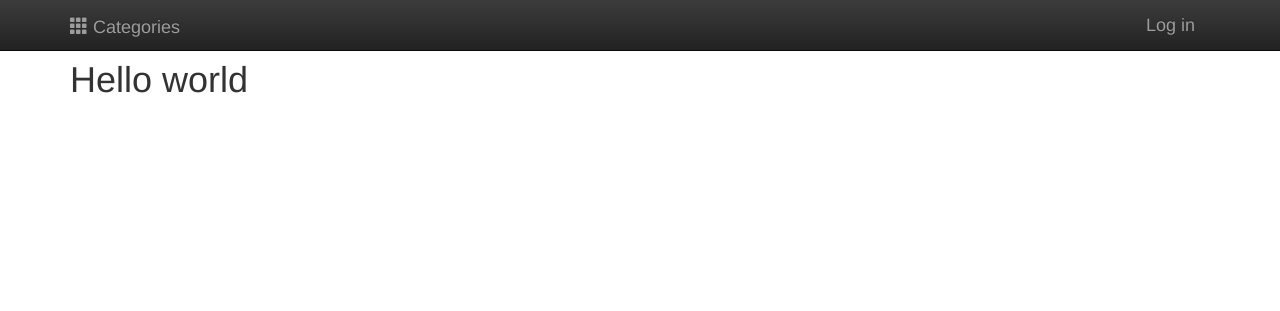
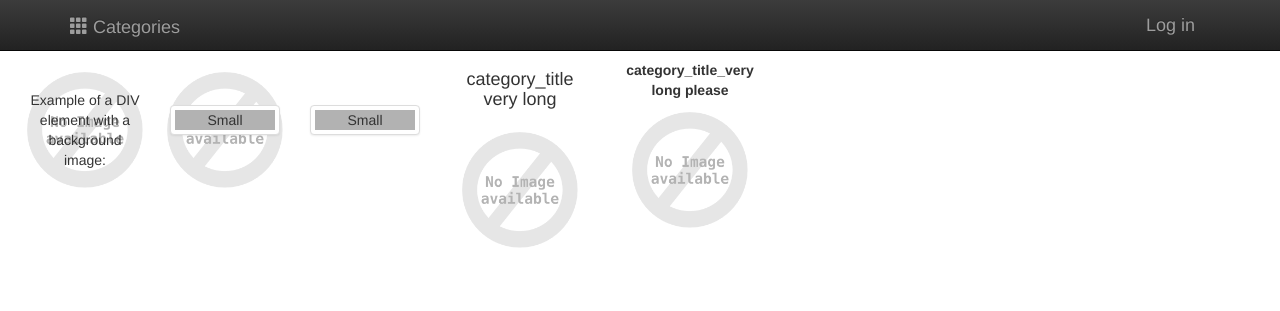
Before and after one commit to aristoteles-nunez/Item-Catalog, a Flask app: page / in a window 1280 px wide. Shown: the top 311 px of the page. Run offline with Flask 2, Linux system fonts and the light colour scheme; some libraries are stand-ins or nearby versions.

Commit message:
feat: Different types of block tiles for categories

```diff
--- a/templates/base.html
+++ b/templates/base.html
@@ -10,6 +10,19 @@
     <!-- Latest compiled and minified JavaScript -->
     <script src="https://ajax.googleapis.com/ajax/libs/jquery/1.11.3/jquery.min.js"></script>
     <script src="https://maxcdn.bootstrapcdn.com/bootstrap/3.3.6/js/bootstrap.min.js"></script>
+    <style type="text/css" media="screen">
+        .category-tile:hover {
+            cursor:pointer;
+            /* Permalink - use to edit and share this gradient: http://colorzilla.com/gradient-editor/#000000+0,000000+100&amp;0+0,0.65+100 */
+            background: -moz-linear-gradient(top,  rgba(0,0,0,0) 0%, rgba(0,0,0,0.65) 100%); /* FF3.6+ */
+            background: -webkit-gradient(linear, left top, left bottom, color-stop(0%,rgba(0,0,0,0)), color-stop(100%,rgba(0,0,0,0.65))); /* Chrome,Safari4+ */
+            background: -webkit-linear-gradient(top,  rgba(0,0,0,0) 0%,rgba(0,0,0,0.65) 100%); /* Chrome10+,Safari5.1+ */
+            background: -o-linear-gradient(top,  rgba(0,0,0,0) 0%,rgba(0,0,0,0.65) 100%); /* Opera 11.10+ */
+            background: -ms-linear-gradient(top,  rgba(0,0,0,0) 0%,rgba(0,0,0,0.65) 100%); /* IE10+ */
+            background: linear-gradient(to bottom,  rgba(0,0,0,0) 0%,rgba(0,0,0,0.65) 100%); /* W3C */
+            filter: progid:DXImageTransform.Microsoft.gradient( startColorstr='#00000000', endColorstr='#a6000000',GradientType=0 ); /* IE6-9 */
+        }
+    </style>
 </head>
 <body>
     <nav class="navbar navbar-inverse navbar-fixed-top">
@@ -34,7 +47,8 @@
     </nav>
     <div class="clearfix">...</div>
     <br>
-    <div class="container">
+    <br>
+    <div>
         {% block content %}
         {% endblock %}
     </div>
--- a/templates/index.html
+++ b/templates/index.html
@@ -1,7 +1,36 @@
 {% extends "base.html" %}
 
 {% block content %}
-<div>
-    <h1> Hello world </h1>
+<div class="container-fluid">
+    <div class="col-sm-6 col-md-4 col-lg-3 text-center" style="display:table;background-image: url({{ url_for('static', filename='images/noimage.png') }}); background-size: 140px 140px; height: 140px; width: 140px; ">
+        <div style="vertical-align: middle; display:table-cell;">
+            Example of a DIV element with a background image:
+        </div>
+    </div>
+    <div class="col-sm-6 col-md-4 col-lg-3 category-tile text-center " data-toggle="modal" style="display:table;background-image: url({{ url_for('static', filename='images/noimage.png') }}); background-size: 140px 140px; height: 140px; width: 140px; ">
+        <div style="vertical-align: middle; height:3em; display:table-cell;">
+             <div class="thumbnail">
+                 <div style="background-color: rgba(0, 0, 0, 0.3);">Small </div>
+             </div>
+        </div>
+    </div>
+    <div class="col-sm-6 col-md-4 col-lg-3 category-tile text-center img-rounded" data-toggle="modal" style="display:table; background-size: 140px 140px; height: 140px; width: 140px; ">
+        <div style="vertical-align: middle; height:3em; display:table-cell;">
+             <div class="thumbnail">
+                 <div style="background-color: rgba(0, 0, 0, 0.3);">Small </div>
+             </div>
+        </div>
+    </div>
+    <div class="col-sm-6 col-md-4 col-lg-3  category-tile text-center " style="height: 210px; width: 170px; ">
+        <h4> category_title very long </h4>
+        <img src="{{ url_for('static', filename='images/noimage.png') }}" width="140" height="140" class="img-circle">
+
+    </div>
+    <div class="col-sm-6 col-md-4 col-lg-3  category-tile text-center img-rounded" style="height: 100%; width: 170px; ">
+        <strong> category_title_very long  please</strong>
+        <img src="{{ url_for('static', filename='images/noimage.png') }}" width="140" class="img-circle">
+        <br>
+    </div>
 </div>
+
 {% endblock %}
```
Also changed, not shown: README.md, static/images/noimage.png (added).
